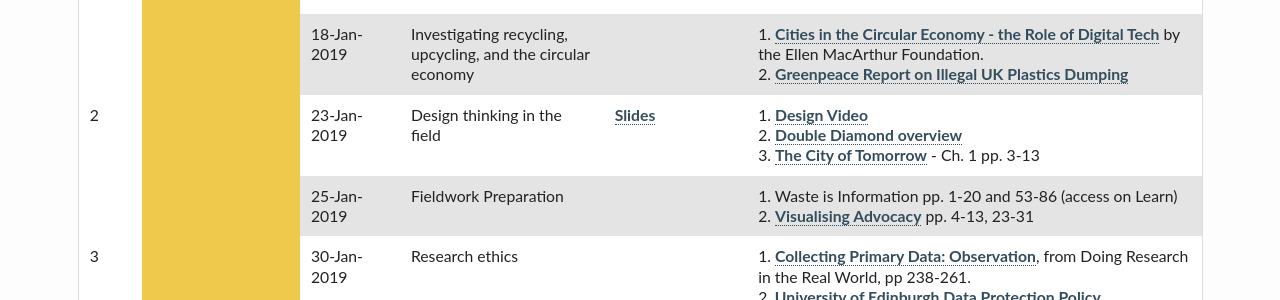
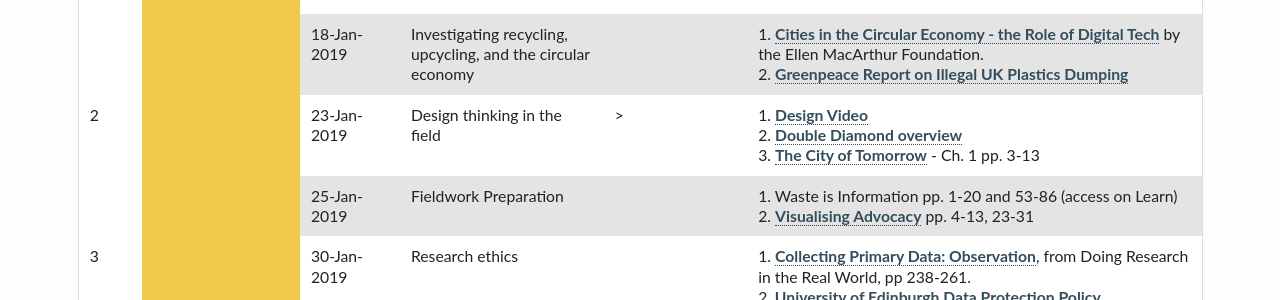
Before and after one commit to edinburghlivinglab/ddc, a Jekyll site: the page built from pages/syllabus.md, in a window 1280 px wide and 900 px high, scrolled down 780 px. Shown: the part 155-455 px from the top of the window. Built offline with Jekyll 4.4.1, drawn with Linux system fonts in a browser that asks for light colours.

Commit message:
Update syllabus.md

```diff
--- a/pages/syllabus.md
+++ b/pages/syllabus.md
@@ -97,8 +97,7 @@ permalink: "/syllabus/"
                 <td rowspan="2">2</td>
                 <td>23-Jan-2019</td>
                 <td>Design thinking in the field</td>
-                <td><a href="{{ site.baseurl }}/slides/NAME" target="_blank">Slides</a><br />
-                </td>
+                <td>>&nbsp;</td>
                 <td>1. <a href="https://youtu.be/JF2xaxjrQ7g">Design Video</a><br />
                     2. <a href="http://www.thecreativeindustries.co.uk/uk-creative-overview/news-and-views/view-what-is-design-and-why-it-matters">Double Diamond overview</a><br />
                     3. <a href="https://www.scribd.com/document/384155848/The-City-of-Tomorrow-Sensors-Networks-Hackers-And-the-Future-of-Urban-Life">The City of Tomorrow</a> - Ch. 1 pp. 3-13
```
